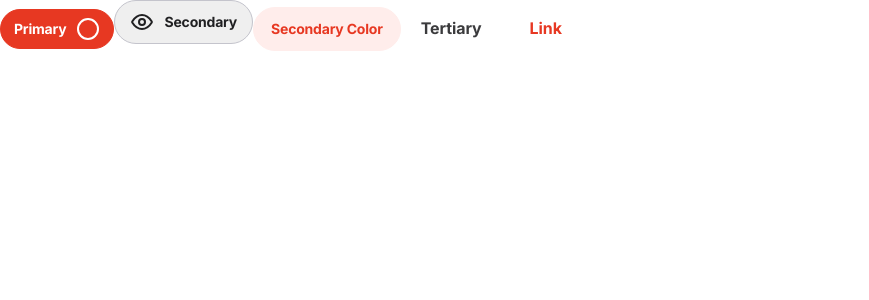
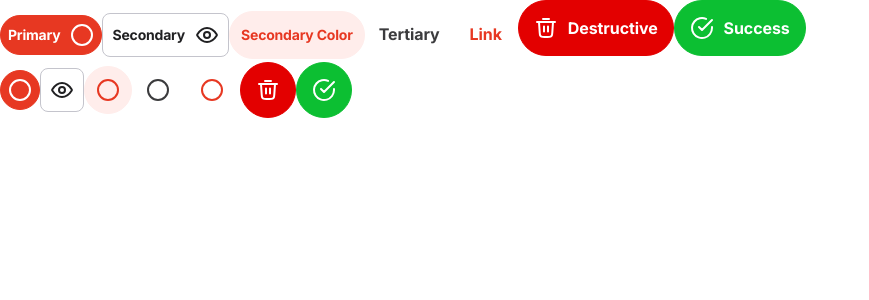
Before and after one commit to Riotters/edigital-components, a React (Create React App) app: page / in a window 1280 px wide. Shown: the top 300 px of the page, without its empty margins (0-869 px from the left). Built offline with nearby package versions, Linux system fonts and the light colour scheme.

Commit message:
Added button possibilities
such as:
- no icon
- destructive and success

fixed:
- button logic
- icon display issue

```diff
--- a/src/App.tsx
+++ b/src/App.tsx
@@ -5,9 +5,16 @@ import Button from './components/atoms/Button';
 const App: React.FC = () => {
   return (
     <div className="App">
-      <Button icon="circle" text="Primary" variant="primary" size="xs"></Button>
+      <div>
         <Button
-        iconFirst
+          iconPosition="right"
+          icon="circle"
+          text="Primary"
+          variant="primary"
+          size="xs"
+        ></Button>
+        <Button
+          border="small"
           icon="eye"
           text="Secondary"
           variant="secondary"
@@ -20,6 +27,23 @@ const App: React.FC = () => {
         ></Button>
         <Button text="Tertiary" variant="tertiary" size="l"></Button>
         <Button text="Link" variant="link" size="xl"></Button>
+        <Button text="Destructive" variant="destructive" size="xl"></Button>
+        <Button text="Success" variant="success" size="xl"></Button>
+      </div>
+      <div>
+        <Button
+          iconPosition="right"
+          icon="circle"
+          variant="primary"
+          size="xs"
+        ></Button>
+        <Button border="small" icon="eye" variant="secondary" size="s"></Button>
+        <Button variant="secondary-color" size="m"></Button>
+        <Button variant="tertiary" size="l"></Button>
+        <Button variant="link" size="xl"></Button>
+        <Button variant="destructive" size="xl"></Button>
+        <Button variant="success" size="xl"></Button>
+      </div>
     </div>
   );
 };
--- a/src/components/atoms/Button.tsx
+++ b/src/components/atoms/Button.tsx
@@ -8,17 +8,22 @@ export interface ButtonWrapperProps {
   size?: string;
   variant?: string;
   disabled?: boolean;
-  iconFirst?: boolean;
+  border?: string;
+  text?: string | boolean;
 }
 
 const ButtonWrapper = styled.button<ButtonWrapperProps>`
   display: inline-flex;
-  flex-direction: ${(props) => (props.iconFirst ? 'row-reverse' : 'row')};
   justify-content: center;
   align-items: center;
   text-decoration: none;
   gap: 10px;
-  border-radius: 64px;
+  border-radius: ${(props) =>
+    props.border == 'normal'
+      ? '8px'
+      : props.border == 'small'
+      ? '8px'
+      : '64px'};
   border-width: 1px;
   border-style: solid;
   transition: 0.3s ease-in-out 0s;
@@ -34,68 +39,50 @@ const ButtonWrapper = styled.button<ButtonWrapperProps>`
     stroke: currentColor;
   }
 
-  /* ${({ size }) =>
-    size === ('xs' || 's' || 'm') &&
+  ${({ size, text }) =>
+    size === 'xs' &&
     css`
+      padding: ${text ? '7px 13px' : '7px'};
       font-size: ${typography.textSmBold.size};
       line-height: ${typography.textSmBold.height};
       letter-spacing: ${typography.textSmBold.spacing};
       font-weight: ${typography.textSmBold.weight};
     `};
 
-  ${({ size }) =>
-    size === ('l' || 'xl') &&
+  ${({ size, text }) =>
+    size === 's' &&
     css`
-      font-size: ${typography.textLgBold.size};
-      line-height: ${typography.textLgBold.height};
-      letter-spacing: ${typography.textLgBold.spacing};
-      font-weight: ${typography.textLgBold.weight};
-    `}; */
-
-  ${({ size }) =>
-    size === 'xs' &&
-    css`
-      padding: 7px 13px;
+      padding: ${text ? '9px 15px' : '9px'};
       font-size: ${typography.textSmBold.size};
       line-height: ${typography.textSmBold.height};
       letter-spacing: ${typography.textSmBold.spacing};
       font-weight: ${typography.textSmBold.weight};
     `};
 
-  ${({ size }) =>
-    size === 's' &&
+  ${({ size, text }) =>
+    size === 'm' &&
     css`
-      padding: 9px 15px;
+      padding: ${text ? '9px 17px' : '11px'};
       font-size: ${typography.textSmBold.size};
       line-height: ${typography.textSmBold.height};
       letter-spacing: ${typography.textSmBold.spacing};
       font-weight: ${typography.textSmBold.weight};
     `};
 
-  ${({ size }) =>
-    size === 'm' &&
-    css`
-      padding: 9px 17px;
-      font-size: ${typography.textSmBold.size};
-      line-height: ${typography.textSmBold.height};
-      letter-spacing: ${typography.textSmBold.spacing};
-      font-weight: ${typography.textSmBold.weight};
-    `};
-
-  ${({ size }) =>
+  ${({ size, text }) =>
     size === 'l' &&
     css`
-      padding: 11px 19px;
+      padding: ${text ? '11px 19px' : '13px'};
       font-size: ${typography.textLgBold.size};
       line-height: ${typography.textLgBold.height};
       letter-spacing: ${typography.textLgBold.spacing};
       font-weight: ${typography.textLgBold.weight};
     `};
 
-  ${({ size }) =>
+  ${({ size, text }) =>
     size === 'xl' &&
     css`
-      padding: 15px 27px;
+      padding: ${text ? '15px 27px' : '15px'};
       font-size: ${typography.textLgBold.size};
       line-height: ${typography.textLgBold.height};
       letter-spacing: ${typography.textLgBold.spacing};
@@ -127,7 +114,7 @@ const ButtonWrapper = styled.button<ButtonWrapperProps>`
     variant === 'secondary' &&
     css`
       border-color: ${disabled ? checkColor('gray50') : checkColor('gray100')};
-      background-color: checkColor('white');
+      background-color: ${checkColor('white')};
       color: ${disabled ? checkColor('gray500') : checkColor('gray900')};
 
       :hover {
@@ -204,6 +191,46 @@ const ButtonWrapper = styled.button<ButtonWrapperProps>`
         border-bottom: 1px solid ${checkColor('orange500')};
       }
     `};
+
+  ${({ variant, disabled }) =>
+    variant === 'destructive' &&
+    css`
+      border-color: ${disabled ? checkColor('red100') : checkColor('red500')};
+      background-color: ${disabled
+        ? checkColor('red100')
+        : checkColor('red500')};
+      color: ${checkColor('white')};
+
+      :hover {
+        border-color: ${checkColor('red600')};
+        background-color: ${checkColor('red600')};
+      }
+
+      :is(:active, :focus) {
+        box-shadow: 0px 0px 0px 3px #ffa499;
+      }
+    `};
+
+  ${({ variant, disabled }) =>
+    variant === 'success' &&
+    css`
+      border-color: ${disabled
+        ? checkColor('green100')
+        : checkColor('green500')};
+      background-color: ${disabled
+        ? checkColor('green100')
+        : checkColor('green500')};
+      color: ${checkColor('white')};
+
+      :hover {
+        border-color: ${checkColor('green600')};
+        background-color: ${checkColor('green600')};
+      }
+
+      :is(:active, :focus) {
+        box-shadow: 0px 0px 0px 3px #b7e6c1;
+      }
+    `};
 `;
 
 type ButtonProps = {
@@ -211,9 +238,10 @@ type ButtonProps = {
   size?: string;
   disabled?: boolean;
   onClick?: React.MouseEventHandler<HTMLButtonElement>;
-  text?: string;
+  text?: string | boolean;
   icon?: string;
-  iconFirst?: boolean;
+  iconPosition?: string | boolean;
+  border?: string;
 };
 
 const handleClick = (): unknown => {
@@ -226,7 +254,8 @@ const Button = ({
   disabled,
   text,
   icon,
-  iconFirst,
+  iconPosition,
+  border,
 }: ButtonProps): JSX.Element => {
   return (
     <ButtonWrapper
@@ -234,12 +263,49 @@ const Button = ({
       variant={variant}
       size={size}
       disabled={disabled}
+      border={border}
       onClick={handleClick}
-      iconFirst={iconFirst}
     >
+      {!icon &&
+      (variant == 'destructive' || variant == 'success') &&
+      (!iconPosition || iconPosition == 'left') ? (
+        <Icon
+          name={variant == 'destructive' ? 'trash' : 'check-circle-broken'}
+        />
+      ) : icon &&
+        (variant == 'destructive' || variant == 'success') &&
+        (!iconPosition || iconPosition == 'left') ? (
+        <Icon name={icon} />
+      ) : icon && iconPosition == 'left' ? (
+        <Icon name={icon} />
+      ) : (
+        ''
+      )}
+
       {text && <span>{text}</span>}
 
-      {icon && <Icon name={icon} />}
+      {!icon &&
+      (variant == 'destructive' || variant == 'success') &&
+      iconPosition == 'right' ? (
+        <Icon
+          name={variant == 'destructive' ? 'trash' : 'check-circle-broken'}
+        />
+      ) : icon &&
+        (variant == 'destructive' || variant == 'success') &&
+        iconPosition == 'right' ? (
+        <Icon name={icon} />
+      ) : icon &&
+        ((!iconPosition && variant != 'destructive' && variant != 'success') ||
+          iconPosition == 'right') ? (
+        <Icon name={icon} />
+      ) : (icon || !icon) &&
+        !text &&
+        variant != 'destructive' &&
+        variant != 'success' ? (
+        <Icon name={icon ? icon : 'circle'} />
+      ) : (
+        ''
+      )}
     </ButtonWrapper>
   );
 };
--- a/src/components/atoms/Icon.tsx
+++ b/src/components/atoms/Icon.tsx
@@ -1,6 +1,8 @@
 import React from 'react';
 import { ReactComponent as Circle } from '../../assets/svg/circle.svg';
 import { ReactComponent as Eye } from '../../assets/svg/eye.svg';
+import { ReactComponent as Trash } from '../../assets/svg/trash-03.svg';
+import { ReactComponent as CheckCircleBroken } from '../../assets/svg/check-circle-broken.svg';
 
 type IconProps = {
   name?: string;
@@ -9,7 +11,17 @@ type IconProps = {
 const Icon = ({ name }: IconProps): JSX.Element => {
   return (
     <>
-      {name == 'circle' ? <Circle></Circle> : name == 'eye' ? <Eye></Eye> : ''}
+      {name == 'circle' ? (
+        <Circle></Circle>
+      ) : name == 'eye' ? (
+        <Eye></Eye>
+      ) : name == 'trash' ? (
+        <Trash></Trash>
+      ) : name == 'check-circle-broken' ? (
+        <CheckCircleBroken></CheckCircleBroken>
+      ) : (
+        ''
+      )}
     </>
   );
 };
```
Also changed, not shown: src/assets/svg/check-circle-broken.svg (added), src/assets/svg/trash-03.svg (added). Lines whose indentation alone changed are shown as unchanged.
